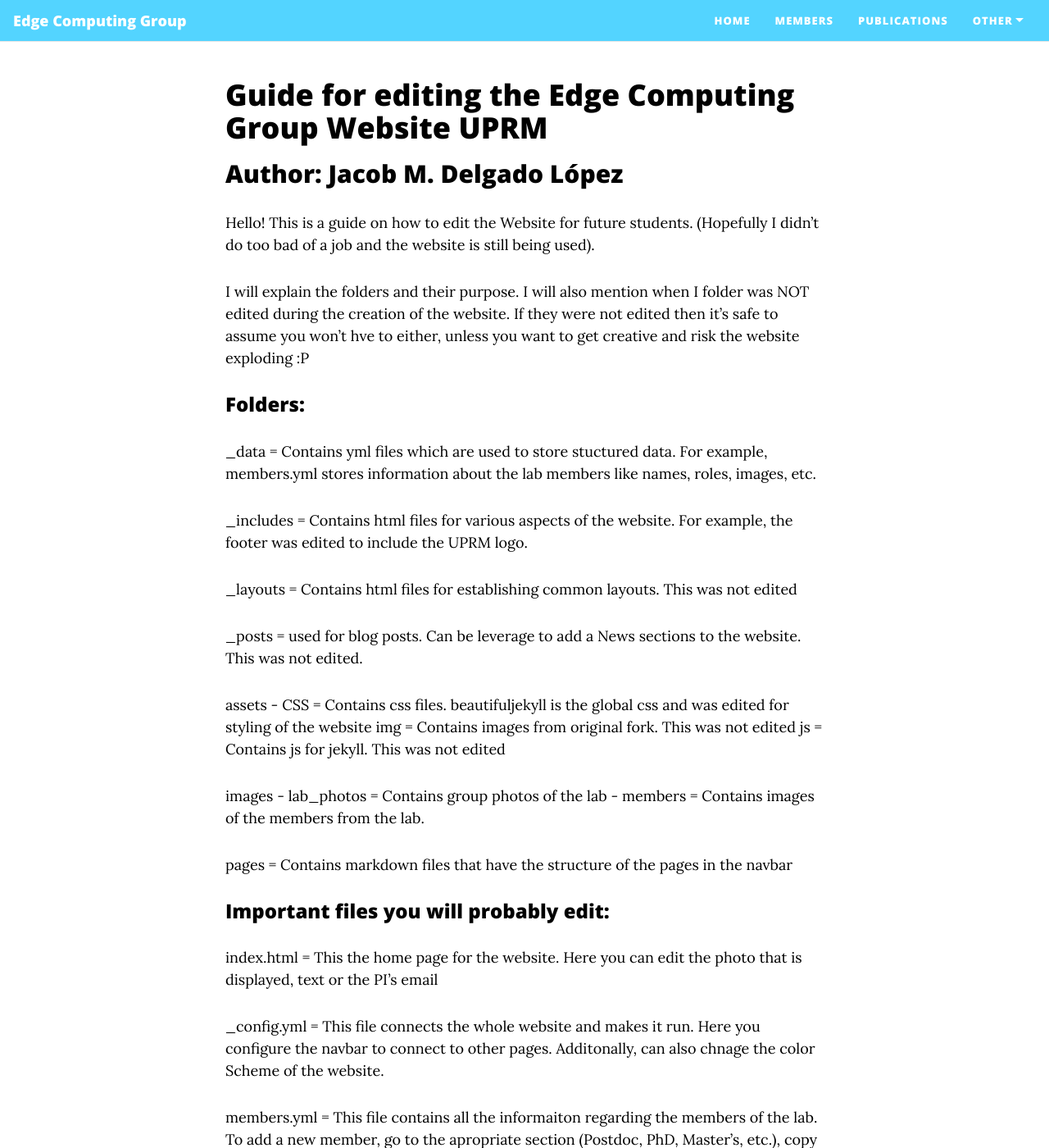
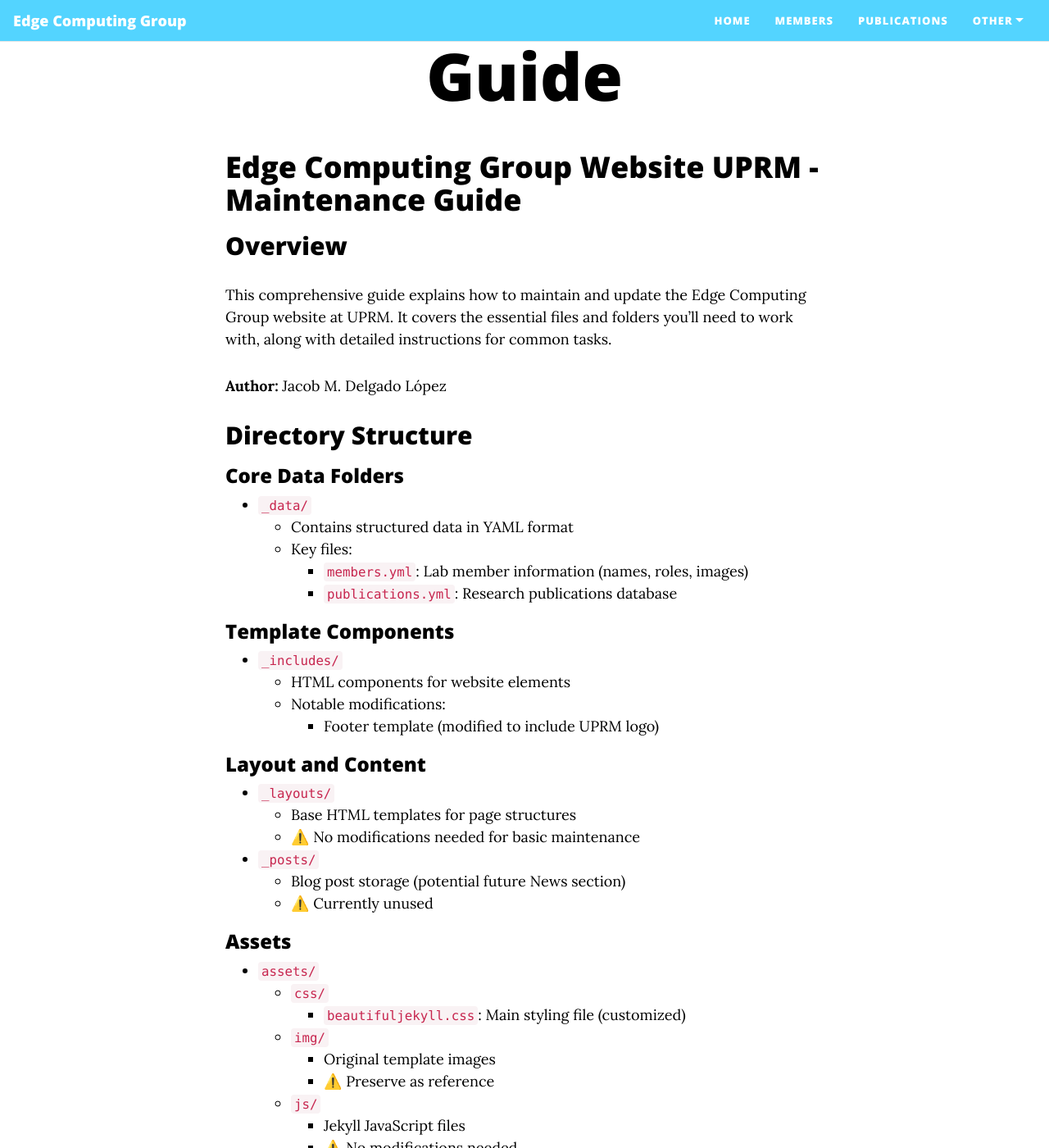
Before and after one commit to edge-computing-upr/web, a Jekyll site: the page built from guide.md, in a window 1280 px wide and 1400 px high, scrolled down 434 px. Shown: the whole window at 82% size. Built offline with Jekyll 4.4.1, drawn with Linux system fonts in a browser that asks for light colours; our own code applies the rules of GitHub Pages for plain Markdown files; some of the changed text lies outside the part shown.

````diff
--- a/guide.md
+++ b/guide.md
@@ -1,44 +1,111 @@
-# Guide for editing the Edge Computing Group Website UPRM
+# Edge Computing Group Website UPRM - Maintenance Guide
 
-## Author: Jacob M. Delgado López
+## Overview
+This comprehensive guide explains how to maintain and update the Edge Computing Group website at UPRM. It covers the essential files and folders you'll need to work with, along with detailed instructions for common tasks.
 
-Hello! This is a guide on how to edit the Website for future students. (Hopefully I didn't do too bad of a job and the website is still being used).
+**Author:** Jacob M. Delgado López
 
-I will explain the folders and their purpose. I will also mention when I folder was NOT edited during the creation of the website. If they were not edited then it's safe to assume you won't hve to either, unless you want to get creative and risk the website exploding :P
+## Directory Structure
 
-### Folders:
+### Core Data Folders
+- `_data/`
+  - Contains structured data in YAML format
+  - Key files:
+    - `members.yml`: Lab member information (names, roles, images)
+    - `publications.yml`: Research publications database
 
-_data = Contains yml files which are used to store stuctured data. For example, members.yml stores information about the lab members like names, roles, images, etc.
+### Template Components
+- `_includes/`
+  - HTML components for website elements
+  - Notable modifications:
+    - Footer template (modified to include UPRM logo)
 
-_includes = Contains html files for various aspects of the website. For example, the footer was edited to include the UPRM logo.
+### Layout and Content
+- `_layouts/`
+  - Base HTML templates for page structures
+  - ⚠️ No modifications needed for basic maintenance
 
-_layouts = Contains html files for establishing common layouts. This was not edited
+- `_posts/`
+  - Blog post storage (potential future News section)
+  - ⚠️ Currently unused
 
-_posts = used for blog posts. Can be leverage to add a News sections to the website. This was not edited.
+### Assets
+- `assets/`
+  - `css/`
+    - `beautifuljekyll.css`: Main styling file (customized)
+  - `img/`
+    - Original template images
+    - ⚠️ Preserve as reference
+  - `js/`
+    - Jekyll JavaScript files
+    - ⚠️ No modifications needed
 
-assets - CSS = Contains css files. beautifuljekyll is the global css and was edited for styling of the website
-         img = Contains images from original fork. This was not edited
-         js = Contains js for jekyll. This was not edited
+### Media Content
+- `images/`
+  - `lab_photos/`: Group photographs
+  - `members/`: Individual member portraits
 
-images - lab_photos = Contains group photos of the lab
-       - members = Contains images of the members from the lab.
+### Content Pages
+- `pages/`
+  - Markdown files for navbar-linked pages
+  - Each file corresponds to a navigation menu item
 
-pages = Contains markdown files that have the structure of the pages in the navbar
+## Key Files for Regular Updates
 
-### Important files you will probably edit:
+### 1. Homepage (`index.html`)
+Commonly updated elements:
+- Home image
+- Welcome text
+- PI's contact information
 
-index.html = This the home page for the website. Here you can edit the photo that is displayed, text or the PI's email
+### 2. Configuration (`_config.yml`)
+Critical settings:
+- Navigation bar structure
+- Website color scheme
+- Global site parameters
 
-_config.yml = This file connects the whole website and makes it run. Here you configure the navbar to connect to other pages. Additonally, can also chnage the color Scheme of the website.
+### 3. Team Information (`members.yml`)
+To add a new member:
+1. Locate appropriate section (Postdoc/PhD/Master's)
+2. Copy an existing entry as template
+3. Update with new member's information:
+   ```yaml
+   - name: "Name"
+     role: "Role"
+     image: "path/to/image.jpg"
+     # Additional fields as needed
+   ```
 
-members.yml = This file contains all the informaiton regarding the members of the lab. To add a new member, go to the apropriate section (Postdoc, PhD, Master's, etc.), copy paste an existing entry, and fill in the appropriate information.
+### 4. Publications (`publications.yml`)
+To add new research:
+1. Copy existing entry format
+2. Update with publication details:
+   ```yaml
+   - title: "Paper Title"
+     authors: "Author List"
+     venue: "Conference/Journal"
+     year: YYYY
+     # Additional fields as needed
+   ```
 
-publications.yml = This file contains the publications made by the lab. To add a new publications, copy paste an existing entry and fill in the appropriate information.
+### 5. Lab Photos (`lab_photos.md`)
+- Displays chronological group photos
+- Add new photos in reverse chronological order
 
-lab_photos.md = This file displays photos of the lab throughout the years (maybe you can spot me)
+## Best Practices
+1. Always backup files before making changes
+2. Test changes locally before deploying
+3. Maintain consistent formatting in YAML files
+4. Use optimized images to maintain site performance
 
-You can assume that all the other files should be left as is. If you do want to edit them, be careful!
+## Support
+If you need assistance, contact:
+- Current lab administrator
+- Dr. Wilfredo for access permissions
 
-I hope this guide was helpful! If it was, say hello to Dr. Wilfredo and the rest of the lab for me.
+## Legacy Note
+From the original author:
+> I hope this guide helps maintain and improve the website! Please say hello to Dr. Wilfredo and the lab members for me. Best wishes for your research!
 
-Wish you the best on your reseach!
+---
+*Last updated: December 2024*
````
Also changed, not shown: pages/tutorials.md (+6 -0 lines).
